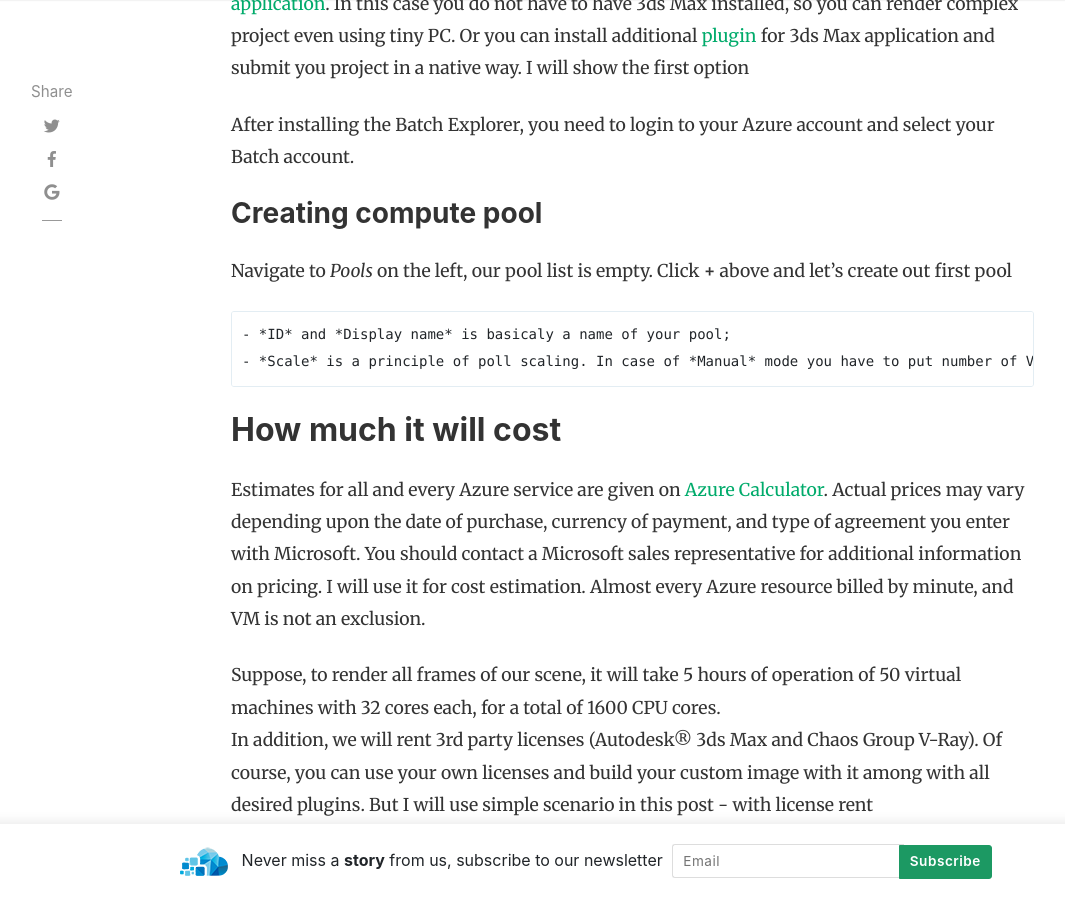
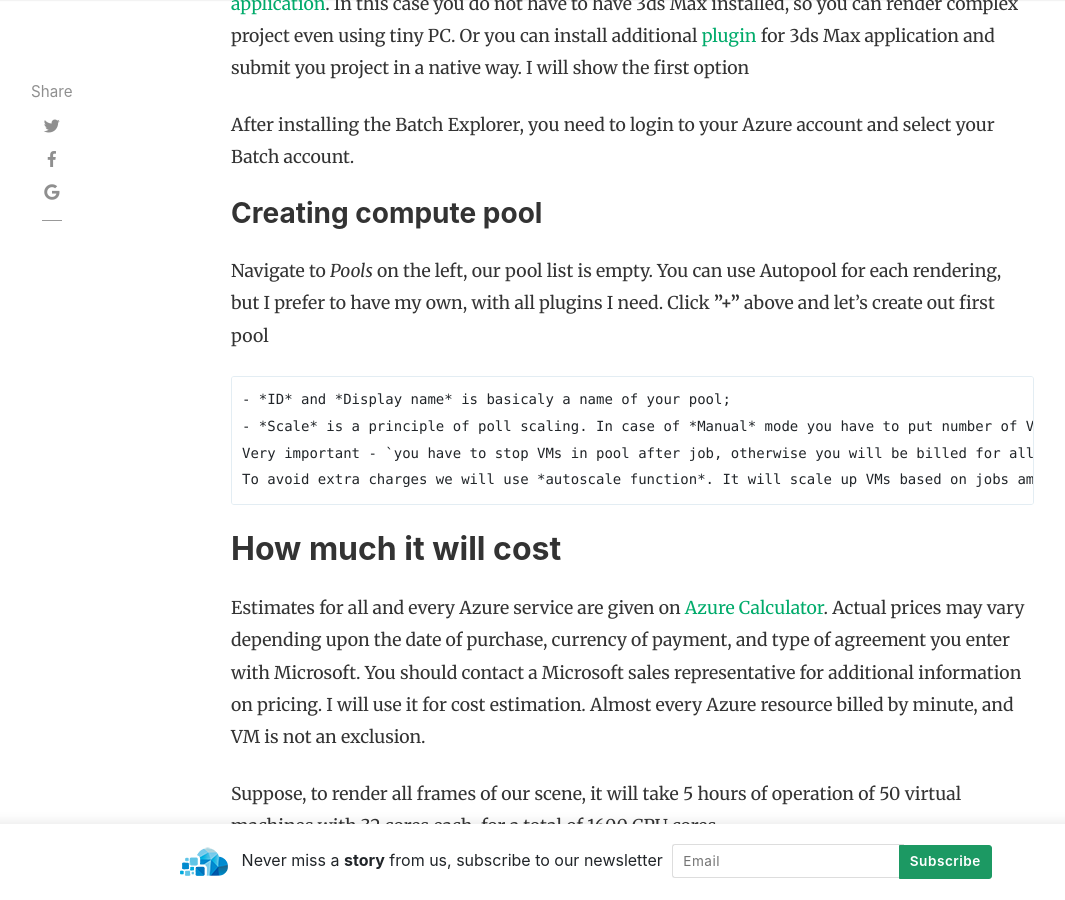
Before and after one commit to AzCEE/azcee.github.io, a Jekyll site: the page built from _posts/2019-02-08-Rendering.md, in a window 1280 px wide and 900 px high, scrolled down 5157 px. Shown: the whole window, without its empty margins (54-1119 px from the left). Built offline with Jekyll 4.4.1, drawn with Linux system fonts in a browser that asks for light colours; nearby versions of some CDN libraries; comment, search, counter and statistics services are not loaded; some of the changed text lies outside the part shown.

Commit message:
Update 2019-02-08-Rendering.md

```diff
--- a/_posts/2019-02-08-Rendering.md
+++ b/_posts/2019-02-08-Rendering.md
@@ -86,10 +86,12 @@
 
 ### Creating compute pool
 
-Navigate to *Pools* on the left, our pool list is empty. Click **+** above and let's create out first pool
+Navigate to *Pools* on the left, our pool list is empty. You can use Autopool for each rendering, but I prefer to have my own, with all plugins I need. Click **"+"** above and let's create out first pool
 
 	- *ID* and *Display name* is basicaly a name of your pool;
-	- *Scale* is a principle of poll scaling. In case of *Manual* mode you have to put number of VMs befor rendering and stop it after the process. We will use autoscale
+	- *Scale* is a principle of poll scaling. In case of *Manual* mode you have to put number of VMs befor rendering and stop it after the process.
+	Very important - `you have to stop VMs in pool after job, otherwise you will be billed for all running VMs in pool even job is finished!`
+	To avoid extra charges we will use *autoscale function*. It will scale up VMs based on jobs ammount
 
 
 ## How much it will cost
@@ -110,7 +112,7 @@
 You can find this prices on mentioned [Azure Calculator](https://azure.microsoft.com/en-us/pricing/calculator/), try search "Batch"
  ![Azure Low Priority Price](/assets/users/sergeyperus/AzlowpriorityUSD.png)
 
- In addition to compute resources, you will consume *Storage* and *Bandwidth*. Let's esimate it too:
+In addition to compute resources, you will consume *Storage* and *Bandwidth*. Let's esimate it too:
 
-	- Storage - our project (1GB) and rendered frames (20GB) will consume $0.43 per month. We need only 2 days, so about $0.03
-	- Bandwidth - you have to upload your project. Uploading to Azure is completly free. And to download results. It will cost you about $1.31
+- Storage - our project (1GB) and rendered frames (20GB) will consume $0.43 per month. We need only 2 days, so about $0.03
+- Bandwidth - you have to upload your project. Uploading to Azure is completly free. And to download results. It will cost you about $1.31
```
